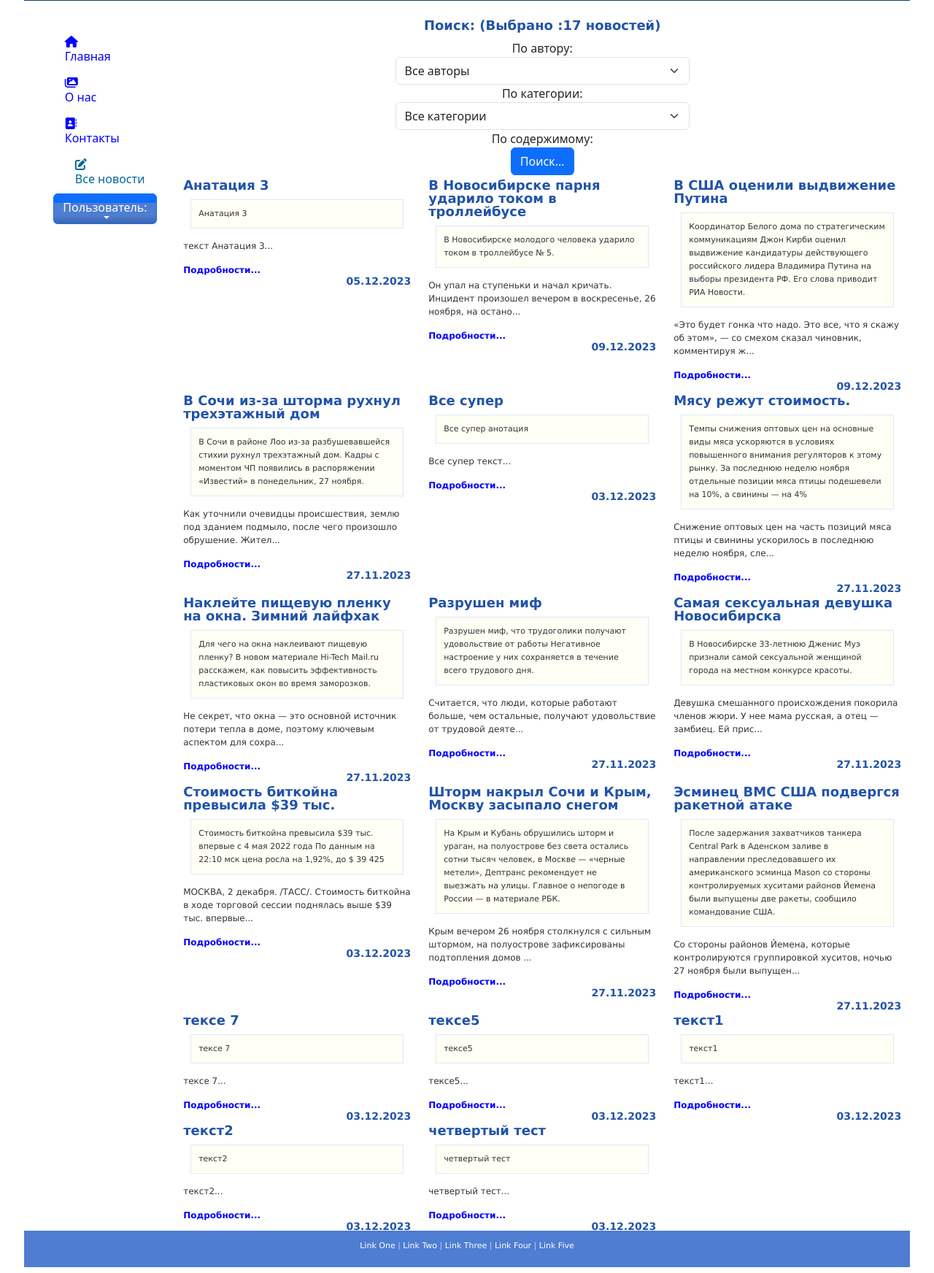
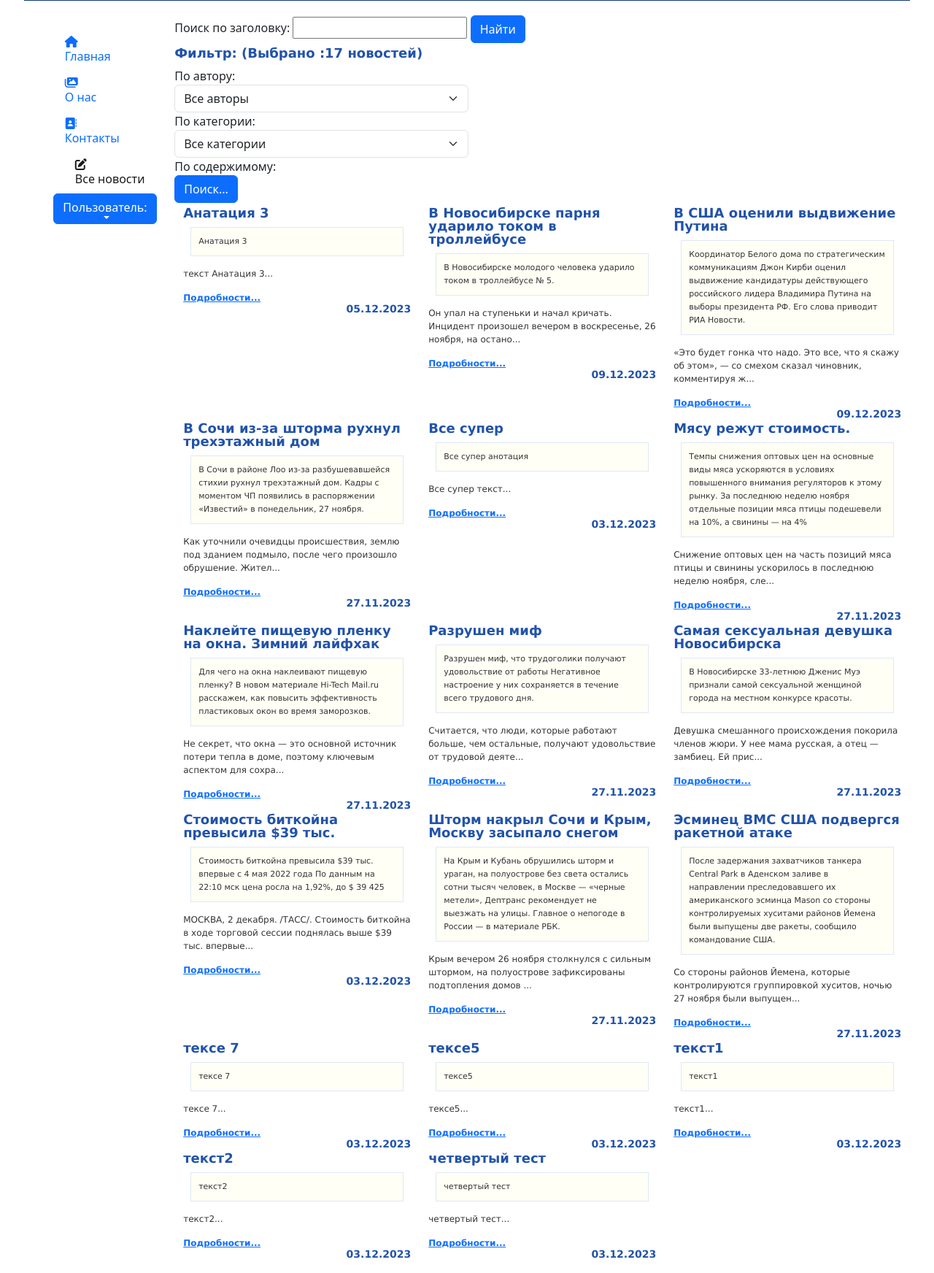
Before and after one commit to NikeSibirRus/mftiHW, a Django app: page /news/all_news/ in a window 1280 px wide. Shown: the part 79-1823 px from the top of the page at 73% size. Run offline with Django 4.2, Linux system fonts and the light colour scheme; data comes from the database, SQL or seed files in the repository; some libraries are stand-ins or nearby versions.

Commit message:
Сборка второй ДЗ итог на проеверку

```diff
--- a/home01/static/home01/css/style.css
+++ b/home01/static/home01/css/style.css
@@ -13,18 +13,6 @@ body {
 
 }
 
-A:link {
-	COLOR: #0000FF; text-decoration: none;
-}
-A:visited {
-	COLOR: #0000FF; text-decoration: none;
-}
-A:active {
-	COLOR: #0000FF; text-decoration: none;
-}
-A:hover {
-	COLOR: #FF0000; text-decoration: underline;
-}
 
 #page_wrapper {
   margin-left: auto;
@@ -63,11 +51,13 @@ A:hover {
   letter-spacing: 1px;
 }
 
+
+
 #left_side {
   margin-top: 10px;
   float: left;
   /*width: 160px;*/
-  background: #F1F6FE url('../img/side_bg.gif') bottom left repeat-x;
+  background: bisque;
 }
 
 #right_side {
@@ -77,65 +67,13 @@ A:hover {
   background: #F1F6FE url('../img/side_bg.gif') bottom left repeat-x;
 }
 
+
+
 #content {
   margin-top: 20px;
   margin-bottom: 0px;
   /*margin-left: 180px;
   margin-right: 180px;*/
-}
-
-#footer {
-  height: 50px;
-  background-color: #4E7DD1;
-  clear: both;
-  text-align: center;
-  padding-top:12px;
-  color: #B6CEF9;
-  font-family: verdana, arial, sans-serif;
-  font-size: 11px;
-  line-height: 18px;
-}
-
-#footer A:link {
-	COLOR: #FFFFFF; text-decoration: none;
-}
-#footer A:visited {
-	COLOR: #FFFFFF; text-decoration: none;
-}
-#footer A:active {
-	COLOR: #FFFFFF; text-decoration: none;
-}
-#footer A:hover {
-	COLOR: #FFFFFF; text-decoration: underline;
-}
-
-#left_side p, #right_side p {
-  margin:10px;margin-top:15px;margin-bottom:15px;
-  font-family: verdana, arial, sans-serif;
-  font-size: 11px;
-  line-height: 16px;
-  color: #333333;
-}
-
-#left_side h3, #right_side h3 {
-  margin-top:5px; margin-bottom:10px; margin-left:5px; margin-right:5px;
-  padding:4px;
-  font-family: verdana, arial, sans-serif;
-  font-size: 14px;
-  font-weight: bold;
-  line-height: 14px;
-  color: #FFFFFF;
-  border:1px solid #0F3974;
-  background-color: #2153AA;
-}
-
-#left_side h4, #right_side h4 {
-  margin-top:0px;margin-bottom:0px;margin-left:10px;
-  font-family: verdana, arial, sans-serif;
-  font-size: 12px;
-  font-weight: bold;
-  line-height: 12px;
-  color: #2153AA;
 }
 
 #content p {
@@ -199,12 +137,8 @@ A:hover {
   margin-left: 3px;
   border: 1px solid #0F3974;
   border-bottom: none;
-  background: #2153AA url('../img/tab_bg.gif') bottom left repeat-x;
-  text-decoration: none;
 }
 
-#navlist li a:link { color: #F1F6FE; }
-#navlist li a:visited { color: #F1F6FE; }
 
 #navlist li a:hover
 {
@@ -220,15 +154,6 @@ A:hover {
   border-bottom: 1px solid #FFFFFF;
 }
 
-.float_left {
-  float: left;
-  margin-right: 10px;
-}
-
-.float_right {
-  float: right;
-  margin-left: 10px;
-}
 
 .featurebox_center {
   background-color: #fffff6;
@@ -260,14 +185,14 @@ A:hover {
   width: 100%;
   border: 0;
   padding: 15px;
-  color: #FFFFFF;
+  color: #1a1a1a;
   font-size: 14px;
   -webkit-transition: all 0.3 ease;
   transition: all 0.3 ease;
   cursor: pointer;
 }
 .form button:hover,.form button:active,.form button:focus {
-  background: #0000FF;
+  background: #666666;
 }
 
 .tm-sidebar {
@@ -294,13 +219,12 @@ A:hover {
 }
 .nav-item:hover .nav-link,
 .nav-link.current {
-	color: #006699;
+	color: #1a1a1a;
 	padding-left: 30px;
 }
 
 /* Кнопка выпадающего списка */
 .dropbtn {
-	background: #4E7DD1 url('../img/menu_bg.gif') bottom left repeat-x;
 	width: 100%;
     display: block;
     align-items: center;
--- a/home01/templates/home01/index.html
+++ b/home01/templates/home01/index.html
@@ -48,13 +48,6 @@
         </div>
        </div>
         </div>
-    <div class="container-fluid">
-        <div class="row">
-            <div class="col-xs-12 col-sm-12 col-md-12 col-lg-12">
-                {% include 'home01/footer.html' %}
-            </div>
-        </div>
-    </div>
 </div>
 </body>
 </html>
--- a/home01/templates/home01/left_sidebar.html
+++ b/home01/templates/home01/left_sidebar.html
@@ -46,8 +46,7 @@
 
 
                         </ul>
-                    <div class="row">
-                    </div>
+
 
      <div class="dropdown" >
           <button class="dropbtn btn btn-primary dropdown-toggle" type="button" id="dropdownMenuButton1" data-bs-toggle="dropdown" aria-expanded="false">
@@ -63,6 +62,8 @@
               </ul>
 
         </div>
+
+
                     </div>
                 </nav>
             </div>
--- a/news/templates/news/all_news.html
+++ b/news/templates/news/all_news.html
@@ -3,12 +3,48 @@
 {% load bootstrap5 %}
 
 {% block content %}
+<!-- jQuery !-->
+<script src="https://ajax.googleapis.com/ajax/libs/jquery/1.12.0/jquery.min.js"> </script>
+<!-- jQuery UI !-->
+<link rel="stylesheet" href="https://ajax.googleapis.com/ajax/libs/jqueryui/1.11.4/themes/smoothness/jquery-ui.css">
+<script src="https://ajax.googleapis.com/ajax/libs/jqueryui/1.11.4/jquery-ui.min.js"></script>
+<script>
+  $(function() {
+    $("#search_input").autocomplete({
+      source: "search_auto/",
+      select: function (event, ui) { //item selected
+        AutoCompleteSelectHandler(event, ui)
+      },
+      minLength: 2,
+    });
+  });
+
+  function AutoCompleteSelectHandler(event, ui)
+  {
+    var selectedObj = ui.item;
+  }
+</script>
+
+
+
+
+
 
   <div id="content" >
 
-    <div class="content_center" align="center">
+    <div class="content_center" align="left">
+      <div class="row">
+        <div class="search">
+            <label for="search_input">Поиск по заголовку: </label>
+            <input id="search_input">
+            <button class="btn btn-primary"> Найти</button>
+        </div>
+      </div>
+
+
+
         <div class="row">
-        <label><h3> Поиск: (Выбрано :{{ articles|length }} новостей) </h3>
+        <label><h3> Фильтр: (Выбрано :{{ articles|length }} новостей) </h3>
             <form method="post">
                 {% csrf_token %}
                         <label for="author_filter">По автору:</label>
--- a/news/urls.py
+++ b/news/urls.py
@@ -20,6 +20,7 @@ from . import views
 
 urlpatterns = [
     path('all_news/', views.all_news, name='all_news'),
+    path('all_news/search_auto/', views.search_auto, name='search_auto'),
     path('show/', views.index, name='news_index'),
     path('show/<int:id>/', views.news_detail, name='news_detail'),
     path('create/', views.add_article, name='create_article'),
--- a/news/views.py
+++ b/news/views.py
@@ -8,6 +8,21 @@ from django.contrib.auth.decorators import login_required
 from .forms import *
 # Create your views here.
 
+
+import json
+#URL:    path('search_auto/', views.search_auto, name='search_auto'),
+def search_auto(request):
+    if request.headers.get('X-Requested-With') == 'XMLHttpRequest':
+        q = request.GET.get('term','')
+        articles = Article.objects.filter(title__icontains=q)
+        results =[]
+        for a in articles:
+            results.append(a.title)
+        data = json.dumps(results)
+    else:
+        data = 'fail'
+    mimetype = 'application/json'
+    return HttpResponse(data, mimetype)
 
 def all_news(request):
     categories = Article.categories  # создали перечень категорий
```
Also changed, not shown: news/templates/news/index.html (+9 -3 lines). Lines whose indentation alone changed are shown as unchanged.
